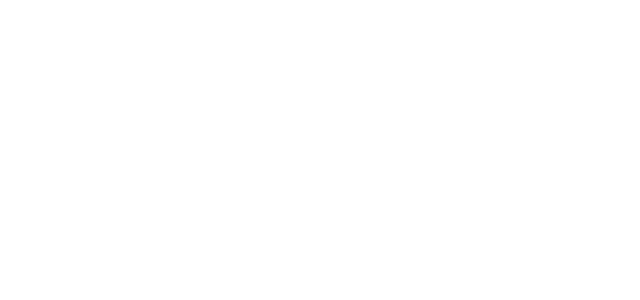
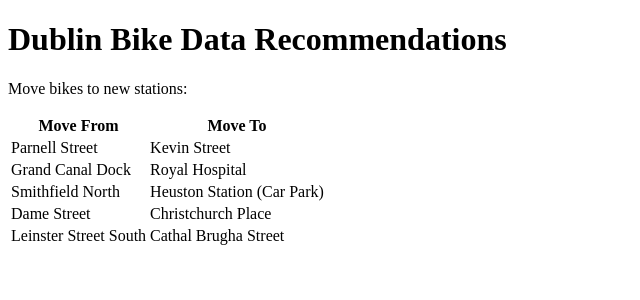
Before and after one commit to akashpatil7/sustainable-city-management-ui, an Angular app in the folder scm-ui/: page /recommendations in a window 1280 px wide. Before the commit this address led to /. Shown: the top 300 px of the page, without its empty margins (0-640 px from the left). Built offline with nearby package versions, Linux system fonts and the light colour scheme.

Commit message:
add bike recommendations

```diff
--- a/scm-ui/src/app/app-routing.module.ts
+++ b/scm-ui/src/app/app-routing.module.ts
@@ -1,10 +1,13 @@
 import { NgModule } from '@angular/core';
 import { RouterModule, Routes } from '@angular/router';
 import { TrendAnalysisDashboardComponent } from './trend-analysis-dashboard/trend-analysis-dashboard.component';
+import { RecommendationDashboardComponent } from './recommendation-dashboard/recommendation-dashboard.component';
 
 
 const routes: Routes = [
   { path: 'trends', component: TrendAnalysisDashboardComponent},
+  { path: 'recommendations', component: RecommendationDashboardComponent},
+
 ];
 
 @NgModule({
--- a/scm-ui/src/app/app.module.ts
+++ b/scm-ui/src/app/app.module.ts
@@ -6,12 +6,14 @@ import { AppRoutingModule } from './app-routing.module';
 import { AppComponent } from './app.component';
 import { UserServiceComponentComponent } from './user-service-component/user-service-component.component';
 import { TrendAnalysisDashboardComponent } from './trend-analysis-dashboard/trend-analysis-dashboard.component';
+import { RecommendationDashboardComponent } from './recommendation-dashboard/recommendation-dashboard.component';
 
 @NgModule({
   declarations: [
     AppComponent,
     UserServiceComponentComponent,
     TrendAnalysisDashboardComponent,
+    RecommendationDashboardComponent,
   ],
   imports: [
     BrowserModule,
--- /dev/null
+++ b/scm-ui/src/app/recommendation-dashboard/recommendation-dashboard.component.html
@@ -0,0 +1,14 @@
+<h1> Dublin Bike Data Recommendations </h1>
+
+<p> Move bikes to new stations: </p>
+
+<table>
+    <tr>
+      <th> Move From </th>
+      <th> Move To </th>
+    </tr>
+    <tr *ngFor="let entry of filledSpots; let i =index">
+        <td>{{entry.address}}</td>
+        <td>{{openSpots[i].address}}</td>
+    </tr>
+</table>
--- /dev/null
+++ b/scm-ui/src/app/recommendation-dashboard/recommendation-dashboard.component.ts
@@ -0,0 +1,67 @@
+import { Component, OnInit } from '@angular/core';
+import { HttpClient } from '@angular/common/http';
+
+@Component({
+  selector: 'app-recommendation-dashboard',
+  templateUrl: './recommendation-dashboard.component.html',
+  styleUrls: ['./recommendation-dashboard.component.css']
+})
+export class RecommendationDashboardComponent implements OnInit {
+
+  bikeData:any[] = [];
+  openSpots:any[] = [];
+  filledSpots:any[] = [];
+
+  constructor(private http:HttpClient) { }
+
+  ngOnInit(): void {
+    this.getData();
+  }
+
+  getData() {
+    // get snapshot of data from assets folder
+    this.http.get('../assets/bikeData.json', {responseType: 'json'}).subscribe( (data) => {
+      // store data in local list to display on HTML page
+      this.bikeData = Object.values(data);
+
+      this.getStationAvailability();
+      this.openSpots = this.sortByMostOpen();
+      this.filledSpots = this.sortByMostFilled();
+      console.log("OPEN SPOTS: ", this.openSpots);
+      console.log("FILLED SPOTS: ", this.filledSpots);
+
+    })
+  }
+
+  // calculate the percentage of open space for each bike station
+  calculateOpenPercentage(filledSpots:number, openSpots:number):number {
+    return ( openSpots / (filledSpots + openSpots) )
+  }
+
+  // calculate the percentage of filled space for each bike stand
+  calculateFilledPercentage(filledSpots:number, openSpots:number):number {
+    return ( filledSpots / (filledSpots + openSpots))
+  }
+
+  // update bike data with caluclated availability percentages
+  getStationAvailability() {
+    for(let i = 0; i < this.bikeData.length; i++) {
+      this.bikeData[i]["openPercentage"] = this.calculateOpenPercentage(this.bikeData[i].available_bikes, this.bikeData[i].available_bike_stands);
+      this.bikeData[i]["filledPercentage"] = this.calculateFilledPercentage(this.bikeData[i].available_bikes, this.bikeData[i].available_bike_stands);
+      console.log(this.bikeData);
+    }
+  }
+
+  // sort the bike stations from most full to least full
+  sortByMostFilled():any[] {
+    let filledSpots = this.bikeData.sort((a, b) => b.filledPercentage - a.filledPercentage );
+    return filledSpots.slice(0,5);
+  }
+
+  // sort the bike data from most open to least open
+  sortByMostOpen():any[] {
+    let openSpots = this.bikeData.sort((a, b) => b.openPercentage - a.openPercentage );
+    return openSpots.slice(0,5);
+  }
+
+}
--- a/scm-ui/src/app/trend-analysis-dashboard/trend-analysis-dashboard.component.ts
+++ b/scm-ui/src/app/trend-analysis-dashboard/trend-analysis-dashboard.component.ts
@@ -11,42 +11,17 @@ export class TrendAnalysisDashboardComponent implements OnInit {
   constructor(private http:HttpClient) { }
 
   // array to store each Dublin bike data entry
-  bikeData:any;
+  bikeData:any[] = [];
 
   ngOnInit(): void {
     this.getData();
-
   }
 
   getData() {
     // get snapshot of data from assets folder
     this.http.get('../assets/bikeData.json', {responseType: 'json'}).subscribe( (data) => {
       // store data in local list to display on HTML page
-      this.bikeData = data;
-      this.getStationAvailability();
+      this.bikeData = Object.values(data);
     })
   }
-
-  // calculate the percentage of open space for each bike station
-  calculateOpenPercentage(filledSpots:number, openSpots:number):number {
-    return ( filledSpots / (filledSpots + openSpots) )
-  }
-
-  // calculate the percentage of filled space for each bike stand
-  calculateFilledPercentage(filledSpots:number, openSpots:number):number {
-    return ( openSpots / (filledSpots + openSpots))
-  }
-
-  // update bike data with caluclated availability percentages
-  getStationAvailability() {
-    for(let i = 0; i < this.bikeData.length; i++) {
-      console.log(this.bikeData[i]);
-      this.bikeData[i]["openPercentage"] = this.calculateOpenPercentage(this.bikeData[i].available_bikes, this.bikeData[i].available_bike_stands);
-      this.bikeData[i]["filledPercentage"] = this.calculateFilledPercentage(this.bikeData[i].available_bikes, this.bikeData[i].available_bike_stands);
-      console.log(this.bikeData[i]);
-    }
-
-  }
-
-
 }
```
Also changed, not shown: scm-ui/src/app/recommendation-dashboard/recommendation-dashboard.component.css (added), 1 other file (tests, documents, lock files or other folders).
